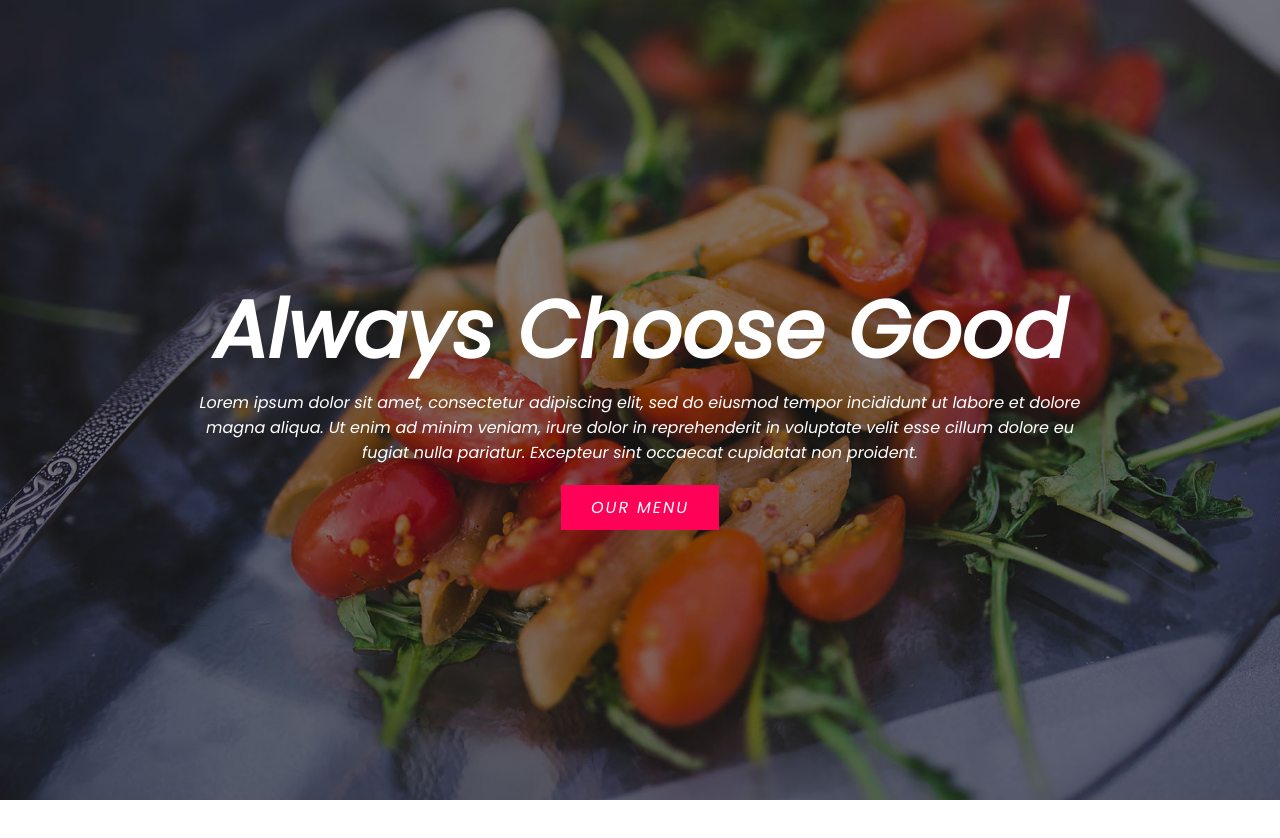
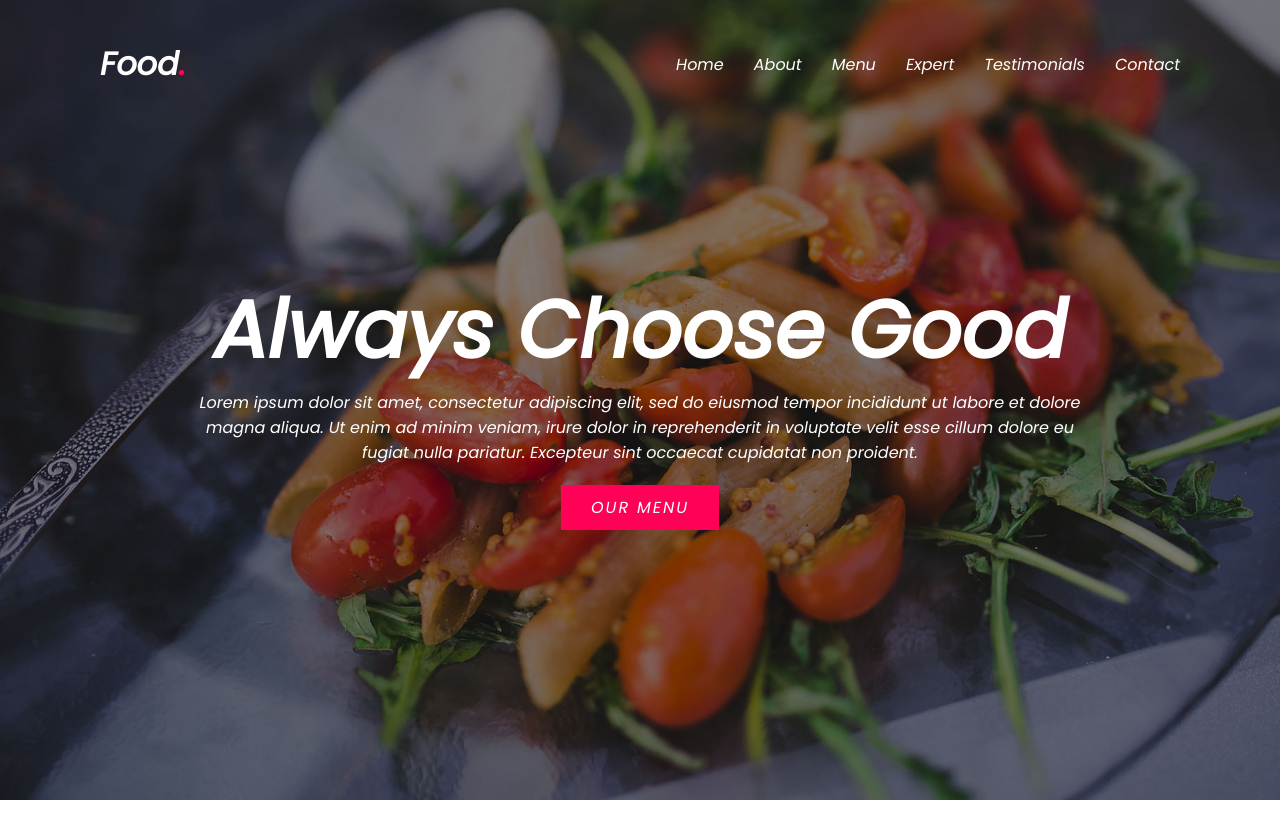
Before and after one commit to raghunathreddymustur/Foodie, a plain HTML site: page index.html in a window 1280 px wide. Before the commit the page ends 800 px from the top, so only its background shows below. Drawn offline with Linux system fonts and the light colour scheme.

Commit message:
'navigationbar'

```diff
--- a/index.html
+++ b/index.html
@@ -8,6 +8,18 @@
         <link rel="stylesheet" href="style.css">
     </head>
     <body>
+        <header>
+            <a href="#" class="logo">Food<span>.</span></a>
+            <ul class="navigation">
+                <li><a href="#banner">Home</a></li>
+                <li><a href="#about">About</a></li>
+                <li><a href="#menu">Menu</a></li>
+                <li><a href="#expert">Expert</a></li>
+                <li><a href="#testimonials">Testimonials</a></li>
+                <li><a href="#contact">Contact</a></li>
+
+            </ul>
+        </header>
         <section class="banner" id="banner">
             <div class="content">
                 <h2>
--- a/style.css
+++ b/style.css
@@ -5,6 +5,9 @@
     padding: 0;
     box-sizing: border-box;
     font-family: 'Poppins', sans-serif;
+}
+body{
+    min-height: 1000px;
 }
 p{
     font-weight: 300;
@@ -53,3 +56,41 @@ p{
     letter-spacing: 5px;
 
 }
+header{
+    position: fixed;
+    top:0;
+    left: 0;
+    width: 100%;
+    padding: 40px 100px;
+    z-index:1000;
+    display: flex;
+    justify-content: space-between;
+    align-items: center;
+    transition: 0.5s;
+}
+header .logo
+{
+    color:#fff;
+    font-weight: 700;
+    font-size: 2em;
+    text-decoration: none;
+}
+header .logo span{
+    color:#ff0157;
+}
+header .navigation
+{
+    position: relative;
+    display: flex;
+}
+header .navigation li
+{
+    list-style: none;
+    margin-left: 30px;
+}
+header .navigation li a{
+    text-decoration: none;
+    color: #fff;
+    font-weight: 300;
+
+}
```
